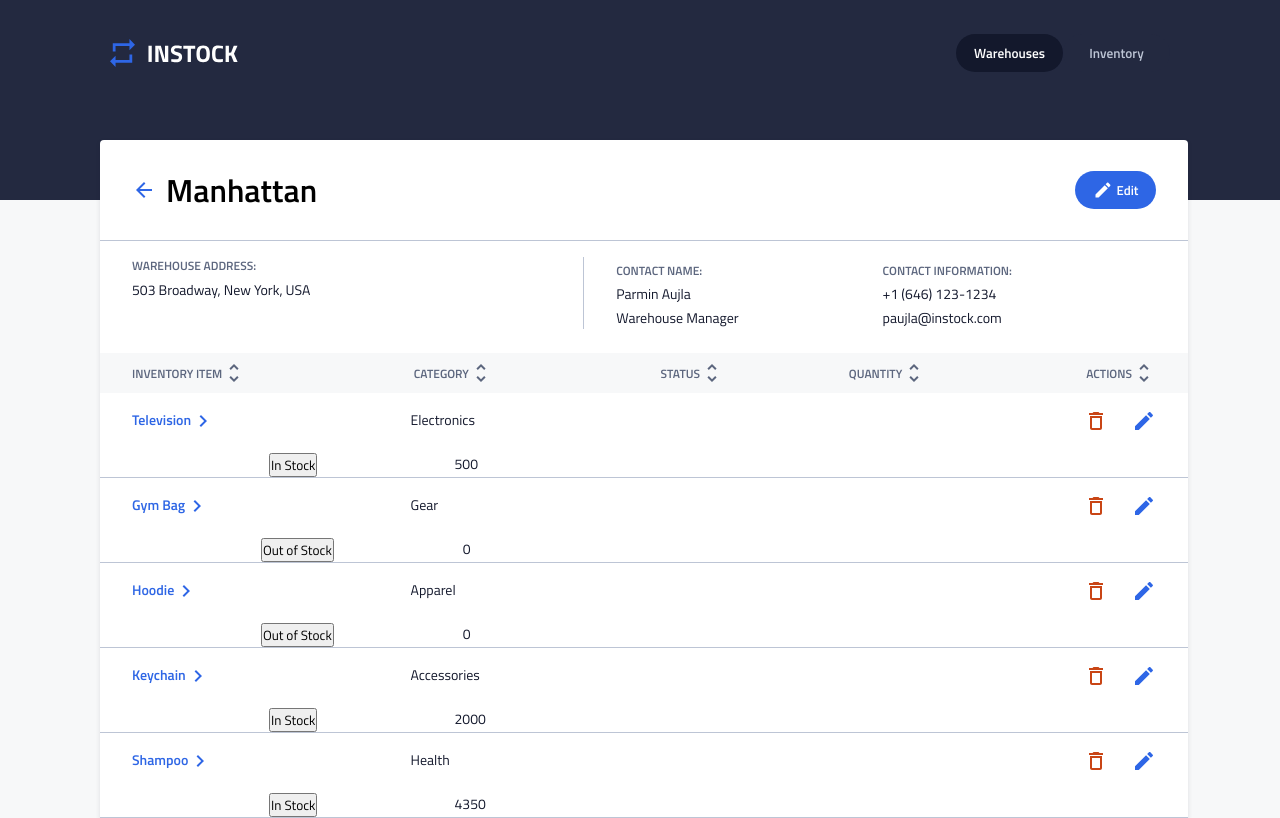
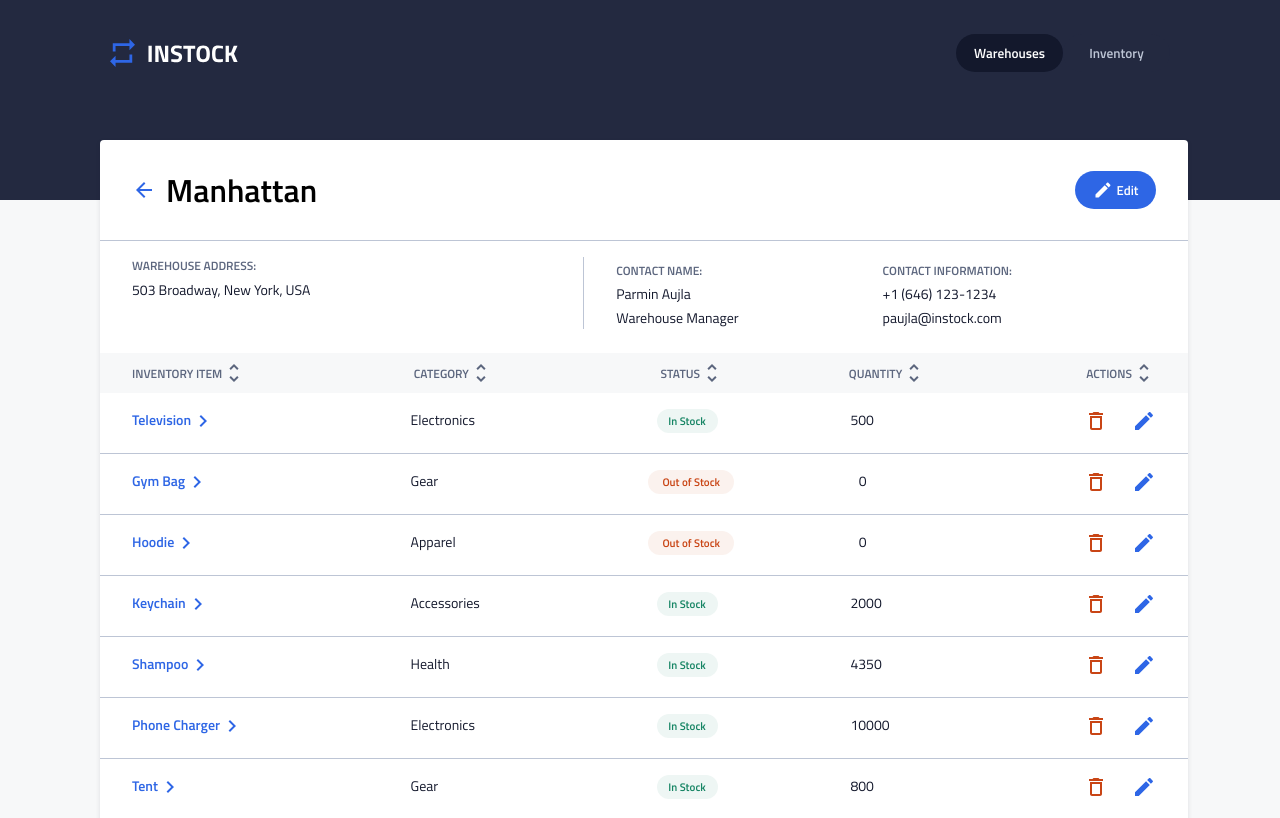
Before and after one commit to ShirinSadeghii/instock-frontend, a React (Create React App) app: page /details in a window 1280 px wide. Shown: the top 818 px of the page. Built offline with nearby package versions, Linux system fonts and the light colour scheme.

Commit message:
commit changes for tyling

```diff
--- a/src/components/NewWarehouse/NewWarehouse.scss
+++ b/src/components/NewWarehouse/NewWarehouse.scss
@@ -70,11 +70,11 @@
 
             @include tablet {
                 justify-content: flex-end;
-                width: 95%;
+                width: 70%;
             }
 
             @include desktop {
-                width: 97%;
+                width: 70%;
             }
         }
     }
--- a/src/components/Warehouse/Warehouse.scss
+++ b/src/components/Warehouse/Warehouse.scss
@@ -193,7 +193,6 @@
 
 .inventory-row {
     display: flex;
-    flex-direction: column;
 
     @include tablet {
         width: 85%;
@@ -221,29 +220,29 @@
         }
     }
 
-    // &__list-instock {
-    //         width: 61px;
-    //         height: 24px;
-    //         border-radius: 20px;
-    //         border: none;
-    //         background-color: rgba(21, 132, 99, 0.07);
-    //         color: $Green;
-    //         font-size: 11px;
-    //         font-weight: 600;
-    //         margin-bottom: 20px;
-    // }
+    &__list-instock {
+            width: 61px;
+            height: 24px;
+            border-radius: 20px;
+            border: none;
+            background-color: rgba(21, 132, 99, 0.07);
+            color: $Green;
+            font-size: 11px;
+            font-weight: 600;
+            margin-bottom: 20px;
+    }
 
-    // &__list-outstock {
-    //     width: 86px;
-    //     height: 24px;
-    //     border-radius: 20px;
-    //     border: none;
-    //     background-color: rgba(201, 69, 21, 0.07);
-    //     color: $Red;
-    //     font-size: 11px;
-    //     font-weight: 600;
-    //     margin-bottom: 20px;
-    // }
+    &__list-outstock {
+        width: 86px;
+        height: 24px;
+        border-radius: 20px;
+        border: none;
+        background-color: rgba(201, 69, 21, 0.07);
+        color: $Red;
+        font-size: 11px;
+        font-weight: 600;
+        margin-bottom: 20px;
+    }
 }
 
 .logo__container {
```
